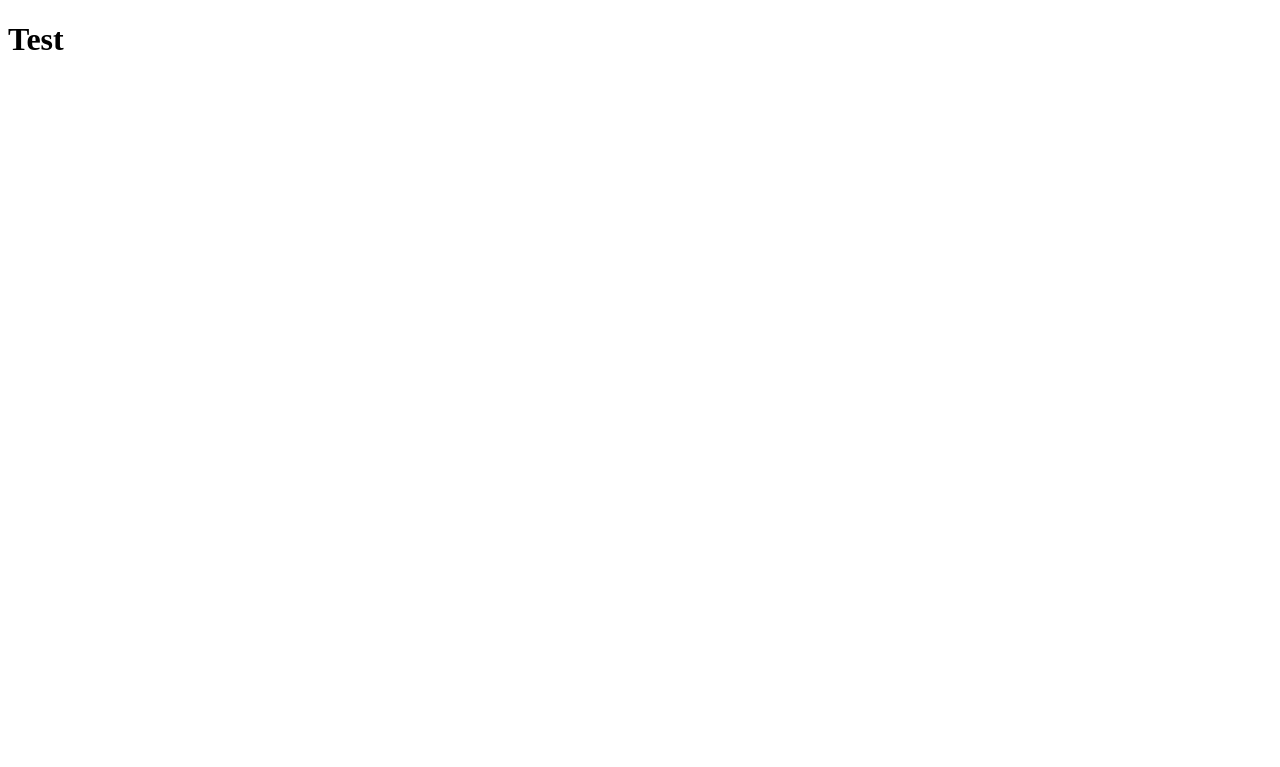
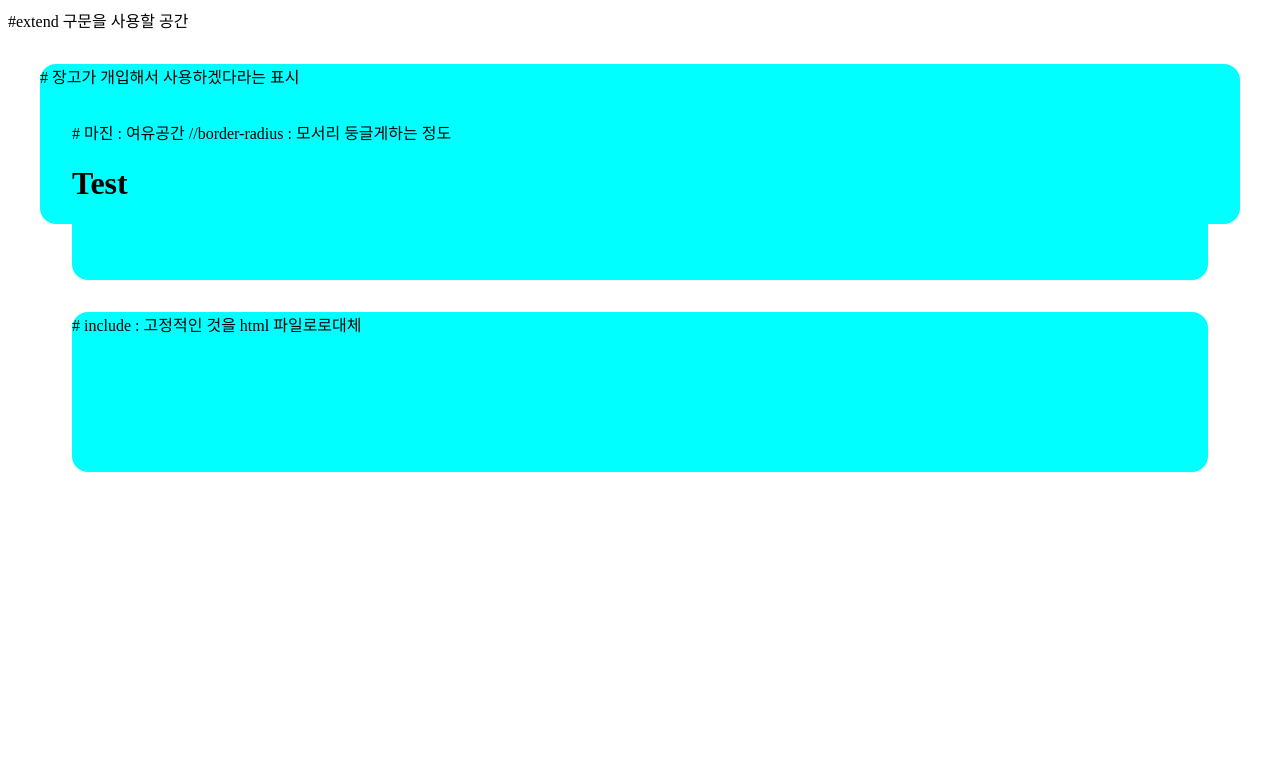
Before and after one commit to DaUn12/Make_SNS_site_copybook, a Django app: page /accounts/hello_world/ in a window 1280 px wide. Before the commit the part shown is almost empty. Shown: the top 767 px of the page. Run offline with Django 3.2, Linux system fonts and the light colour scheme; parts of the project's set-up code (start-up, migrations or seed data) failed here and were passed over.

Commit message:
7/6 4ban Commit2

```diff
--- /dev/null
+++ b/accountapp/templates/accountapp/hello_world.html
@@ -0,0 +1,12 @@
+#extend 구문을 사용할 공간
+
+{% extends 'base.html' %}           # 다 만들어논 base.html 파일을 가져옴
+
+{% block content %}
+
+    <div style="height: 10rem; background-color: aqua; margin: 2rem; border-radius: 1rem;">  # 마진 : 여유공간 //border-radius : 모서리 둥글게하는 정도
+        <h1>Test</h1>
+    </div>
+
+
+{% endblock %}
--- a/accountapp/views.py
+++ b/accountapp/views.py
@@ -4,5 +4,5 @@ from django.shortcuts import render
 # Create your views here.
 
 def hello_world(request):
-    return  render(request,'base.html')    # HttpResponse 라는 객체를 반환    // 여기에 출력
-                                            # 붉은색 표시일때 alt+enter 눌러서 from.... 누르면 import 할 필요 x
+    return  render(request,'accountapp/hello_world.html')    # HttpResponse 라는 객체를 반환    // 여기에 출력
+                                                        # 붉은색 표시일때 alt+enter 눌러서 from.... 누르면 import 할 필요 x
--- a/templates/base.html
+++ b/templates/base.html
@@ -1,12 +1,19 @@
 <!DOCTYPE html>
 <html lang="en">
-<head>
-    <meta charset="UTF-8">
-    <title>Title</title>
-</head>
+
+{% include 'head.html' %}
 <body>
 
-<h1>Test</h1>
+{% include 'header.html'  %}        #  장고가 개입해서 사용하겠다라는 표시
+
+{% block content %}                 # block content 를 선언
+{% endblock %}
+
+
+
+{% include 'footer.html' %}          # include : 고정적인 것을 html 파일로로대체
+
+
 
 </body>
 </html>
--- /dev/null
+++ b/templates/footer.html
@@ -0,0 +1 @@
+<div style="height: 10rem; background-color: aqua; margin: 2rem; border-radius: 1rem;">
--- /dev/null
+++ b/templates/head.html
@@ -0,0 +1,4 @@
+<head>
+    <meta charset="UTF-8">
+    <title>Title</title>
+</head>
--- /dev/null
+++ b/templates/header.html
@@ -0,0 +1 @@
+<div style="height: 10rem; background-color: aqua; margin: 2rem; border-radius: 1rem;">
```
